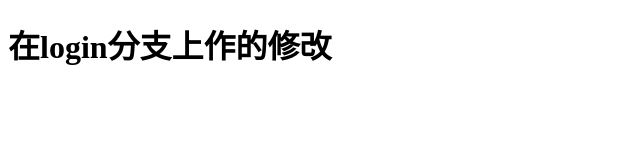
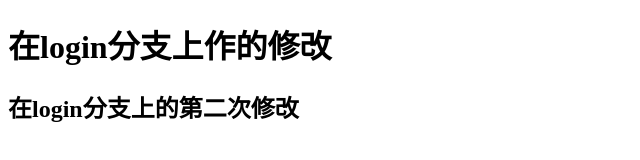
Before and after one commit to VIVOX70PROPLUS/test_01, a plain HTML site: page index.html in a window 1280 px wide. Shown: the whole page, without its empty margins (0-640 px from the left). Drawn offline with Linux system fonts and the light colour scheme.

Commit message:
第二次修改后的提交

```diff
--- a/index.html
+++ b/index.html
@@ -10,6 +10,7 @@
 
 <body>
     <h1>在login分支上作的修改</h1>
+    <h2>在login分支上的第二次修改</h2>
 </body>
 
 </html>
```
